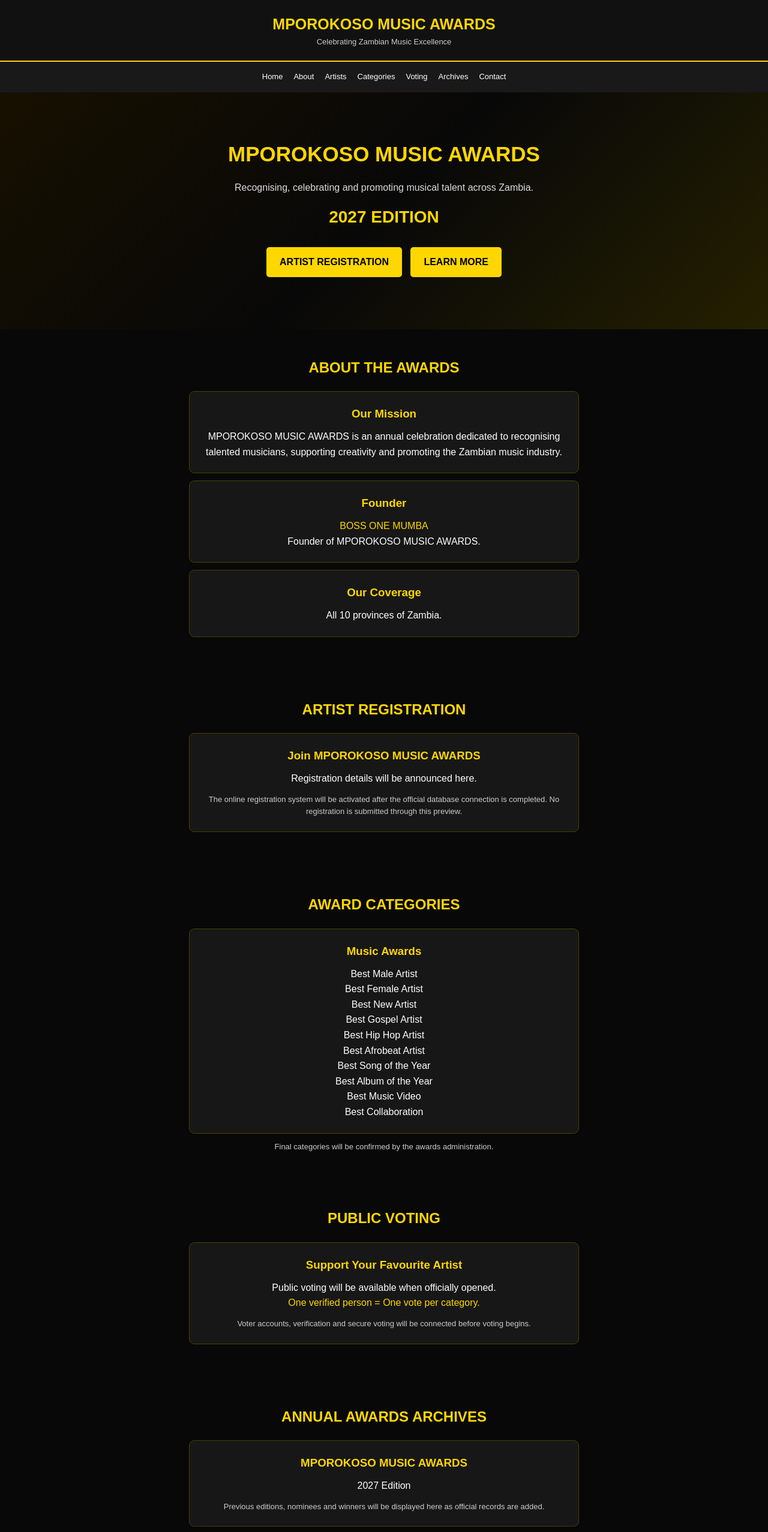
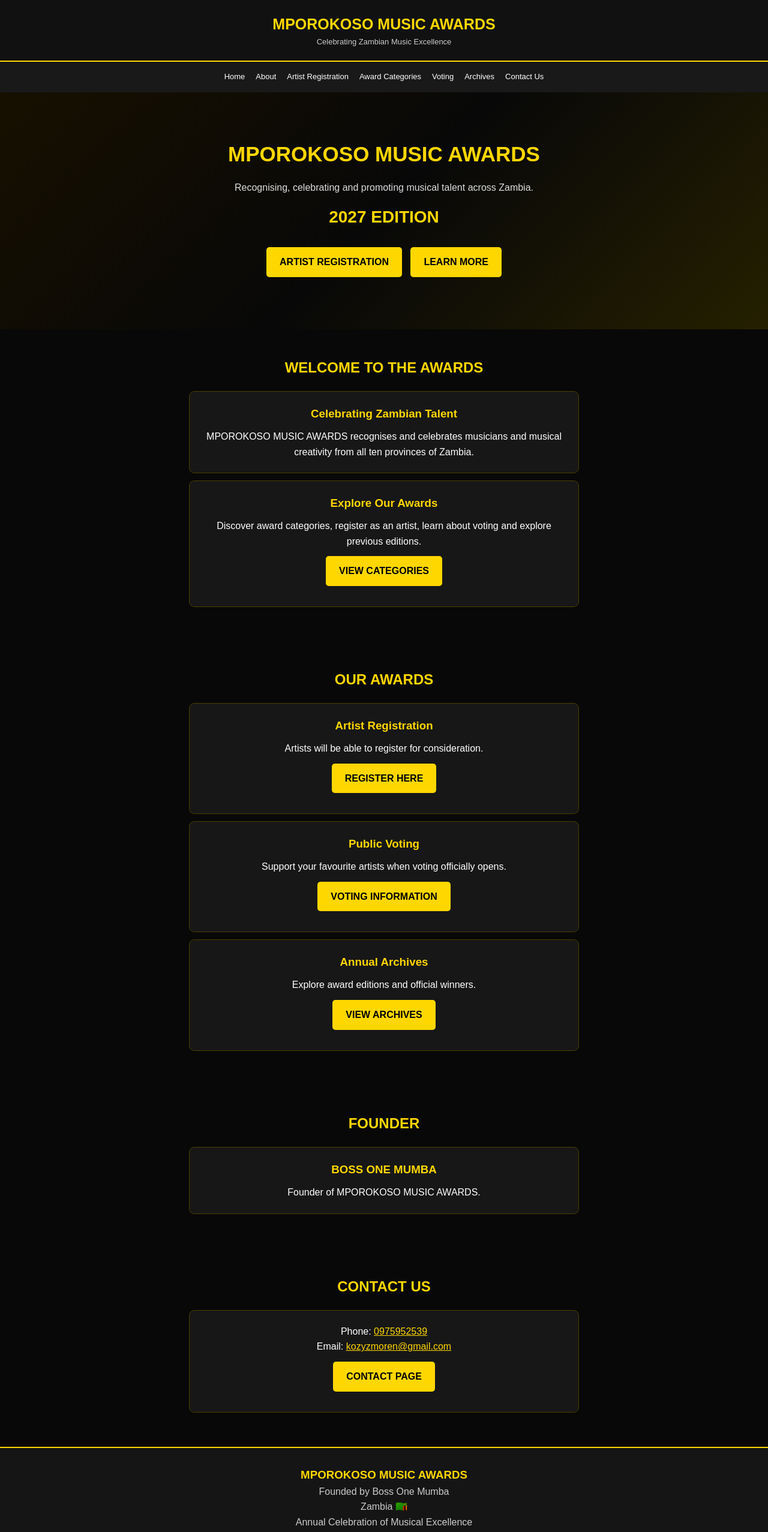
Before and after one commit to kozyzmoren-cmd/MPOROKOSO-MUSIC-AWARDS-EVERY-YEAR-, a plain HTML site: page index.html in a window 1280 px wide. Shown: the top 2554 px of the page at 60% size. Drawn offline with Linux system fonts and the light colour scheme.

Commit message:
Update homepage navigation and Link
Removed unused styles and sections, updated navigation links, and restructured content for clarity.

```diff
--- a/index.html
+++ b/index.html
@@ -1,4 +1,3 @@
-
 <!DOCTYPE html>
 <html lang="en">
 <head>
@@ -119,26 +118,6 @@ h2 {
   margin-bottom: 10px;
 }
 
-input, select, textarea {
-  width: 100%;
-  padding: 13px;
-  margin: 8px 0;
-  border: 1px solid #555;
-  border-radius: 5px;
-  background: #222;
-  color: white;
-}
-
-button {
-  background: gold;
-  color: black;
-  padding: 13px 25px;
-  border: none;
-  border-radius: 5px;
-  font-weight: bold;
-  cursor: pointer;
-}
-
 .note {
   color: #ccc;
   font-size: 13px;
@@ -173,116 +152,87 @@ footer a {
 </header>
 
 <nav>
-  <a href="#home">Home</a>
-  <a href="#about">About</a>
-  <a href="#register">Artists</a>
-  <a href="#categories">Categories</a>
-  <a href="#voting">Voting</a>
-  <a href="#archives">Archives</a>
-  <a href="#contact">Contact</a>
+  <a href="index.html">Home</a>
+  <a href="about.html">About</a>
+  <a href="artists.html">Artist Registration</a>
+  <a href="categories.html">Award Categories</a>
+  <a href="voting.html">Voting</a>
+  <a href="archives.html">Archives</a>
+  <a href="contact.html">Contact Us</a>
 </nav>
 
-<div class="hero" id="home">
+<div class="hero">
   <h1>MPOROKOSO MUSIC AWARDS</h1>
   <p>Recognising, celebrating and promoting musical talent across Zambia.</p>
+
   <div class="year" id="edition">2027 EDITION</div>
-  <a href="#register" class="btn">ARTIST REGISTRATION</a>
-  <a href="#about" class="btn">LEARN MORE</a>
+
+  <a href="artists.html" class="btn">ARTIST REGISTRATION</a>
+  <a href="about.html" class="btn">LEARN MORE</a>
 </div>
 
-<section id="about">
-  <h2>ABOUT THE AWARDS</h2>
+<section>
+  <h2>WELCOME TO THE AWARDS</h2>
+
   <div class="card">
-    <h3>Our Mission</h3>
+    <h3>Celebrating Zambian Talent</h3>
     <p>
-      MPOROKOSO MUSIC AWARDS is an annual celebration
-      dedicated to recognising talented musicians,
-      supporting creativity and promoting the Zambian
-      music industry.
+      MPOROKOSO MUSIC AWARDS recognises and celebrates
+      musicians and musical creativity from all ten
+      provinces of Zambia.
     </p>
   </div>
 
   <div class="card">
-    <h3>Founder</h3>
-    <p class="gold">BOSS ONE MUMBA</p>
-    <p>Founder of MPOROKOSO MUSIC AWARDS.</p>
+    <h3>Explore Our Awards</h3>
+    <p>Discover award categories, register as an artist,
+    learn about voting and explore previous editions.</p>
+    <a href="categories.html" class="btn">VIEW CATEGORIES</a>
+  </div>
+</section>
+
+<section>
+  <h2>OUR AWARDS</h2>
+
+  <div class="card">
+    <h3>Artist Registration</h3>
+    <p>Artists will be able to register for consideration.</p>
+    <a href="artists.html" class="btn">REGISTER HERE</a>
   </div>
 
   <div class="card">
-    <h3>Our Coverage</h3>
-    <p>All 10 provinces of Zambia.</p>
+    <h3>Public Voting</h3>
+    <p>Support your favourite artists when voting officially opens.</p>
+    <a href="voting.html" class="btn">VOTING INFORMATION</a>
+  </div>
+
+  <div class="card">
+    <h3>Annual Archives</h3>
+    <p>Explore award editions and official winners.</p>
+    <a href="archives.html" class="btn">VIEW ARCHIVES</a>
   </div>
 </section>
 
-<section id="register">
-  <h2>ARTIST REGISTRATION</h2>
+<section>
+  <h2>FOUNDER</h2>
   <div class="card">
-    <h3>Join MPOROKOSO MUSIC AWARDS</h3>
-    <p>Registration details will be announced here.</p>
-
-    <p class="note">
-      The online registration system will be activated
-      after the official database connection is completed.
-      No registration is submitted through this preview.
-    </p>
+    <h3 class="gold">BOSS ONE MUMBA</h3>
+    <p>Founder of MPOROKOSO MUSIC AWARDS.</p>
   </div>
 </section>
 
-<section id="categories">
-  <h2>AWARD CATEGORIES</h2>
-
-  <div class="card">
-    <h3>Music Awards</h3>
-    <p>Best Male Artist</p>
-    <p>Best Female Artist</p>
-    <p>Best New Artist</p>
-    <p>Best Gospel Artist</p>
-    <p>Best Hip Hop Artist</p>
-    <p>Best Afrobeat Artist</p>
-    <p>Best Song of the Year</p>
-    <p>Best Album of the Year</p>
-    <p>Best Music Video</p>
-    <p>Best Collaboration</p>
-  </div>
-  <p class="note">Final categories will be confirmed by the awards administration.</p>
-</section>
-
-<section id="voting">
-  <h2>PUBLIC VOTING</h2>
-  <div class="card">
-    <h3>Support Your Favourite Artist</h3>
-    <p>Public voting will be available when officially opened.</p>
-    <p class="gold">One verified person = One vote per category.</p>
-    <p class="note">
-      Voter accounts, verification and secure voting
-      will be connected before voting begins.
-    </p>
-  </div>
-</section>
-
-<section id="archives">
-  <h2>ANNUAL AWARDS ARCHIVES</h2>
-  <div class="card">
-    <h3>MPOROKOSO MUSIC AWARDS</h3>
-    <p id="archiveYears">2027 Edition</p>
-    <p class="note">
-      Previous editions, nominees and winners
-      will be displayed here as official records are added.
-    </p>
-  </div>
-</section>
-
-<section id="contact">
+<section>
   <h2>CONTACT US</h2>
   <div class="card">
-    <h3>Get In Touch</h3>
-    <p>Phone: <a class="gold" href="tel:0975952539">0975952539</a></p>
+    <p>Phone:
+      <a class="gold" href="tel:0975952539">0975952539</a>
+    </p>
     <p>Email:
       <a class="gold" href="mailto:kozyzmoren@gmail.com">
         kozyzmoren@gmail.com
       </a>
     </p>
-    <p class="note">For artist registration and general enquiries.</p>
+    <a href="contact.html" class="btn">CONTACT PAGE</a>
   </div>
 </section>
 
@@ -304,16 +254,7 @@ document.getElementById("edition").textContent =
 
 document.getElementById("copyright").textContent =
   currentYear;
-
-const archive = document.getElementById("archiveYears");
-archive.textContent = "";
-
-for (let year = firstEdition; year <= editionYear; year++) {
-  const item = document.createElement("p");
-  item.textContent = year + " Edition";
-  archive.appendChild(item);
-}
 </script>
 
 </body>
-  </html>
+</html>
```
